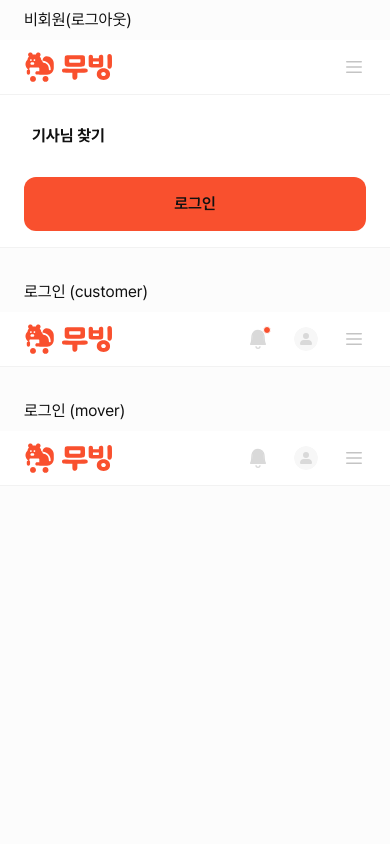
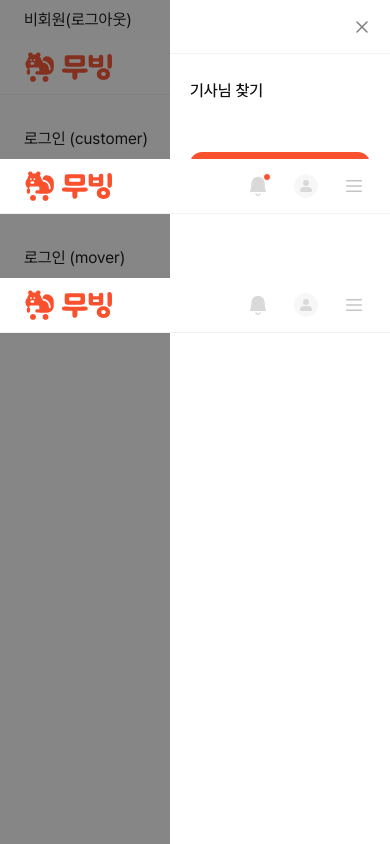
Before and after one commit to kimchanhee0309/Moving-FE-Team1, a Next.js app: page /gnb-preview in a window 390 px wide. Both pictures are taken after a click on the button 354 px from the left and 67 px from the top of the page. Built offline with nearby package versions, Linux system fonts and the light colour scheme.

Commit message:
feat: GNB 모바일 사이드 드로어 메뉴 추가

```diff
--- a/src/common/components/gnb/Gnb.tsx
+++ b/src/common/components/gnb/Gnb.tsx
@@ -6,6 +6,7 @@ import { useEffect, useId, useRef, useState } from "react";
 
 import { ROUTES } from "@/common/constants/routes";
 
+import { GnbMobileMenu } from "./GnbMobileMenu";
 import {
   GNB_DEFAULT_LOGIN_HREF,
   GNB_GUEST_NAV_ITEMS,
@@ -30,6 +31,10 @@ export function Gnb(props: GnbProps) {
     : GNB_GUEST_NAV_ITEMS;
 
   const handleCloseMenu = () => setIsMenuOpen(false);
+  const handleDismissMenu = () => {
+    setIsMenuOpen(false);
+    menuButtonRef.current?.focus();
+  };
   const handleToggleMenu = () => setIsMenuOpen((prev) => !prev);
 
   useEffect(() => {
@@ -43,8 +48,7 @@ export function Gnb(props: GnbProps) {
 
     function handleKeyDown(event: KeyboardEvent) {
       if (event.key === "Escape") {
-        setIsMenuOpen(false);
-        menuButtonRef.current?.focus();
+        handleDismissMenu();
       }
     }
 
@@ -177,36 +181,15 @@ export function Gnb(props: GnbProps) {
       </div>
 
       {isMenuOpen && (
-        <nav
-          id={menuId}
-          aria-label="전체 메뉴"
-          className="flex flex-col gap-4 border-t border-(--line-100) bg-(--gray-50) px-6 py-4 md:px-10 lg:hidden"
-        >
-          <ul className="m-0 flex list-none flex-col gap-1 p-0">
-            {navItems.map((item, index) => (
-              <li key={item.href}>
-                <Link
-                  ref={index === 0 ? firstMobileNavLinkRef : undefined}
-                  href={item.href}
-                  onClick={handleCloseMenu}
-                  className={`text-lg-bold block rounded-lg px-2 py-3 text-(--black-500) no-underline hover:bg-(--background-200) ${FOCUS_RING}`}
-                >
-                  {item.label}
-                </Link>
-              </li>
-            ))}
-          </ul>
-
-          {!props.isAuthenticated && (
-            <Link
-              href={loginHref}
-              onClick={handleCloseMenu}
-              className={`text-lg-semibold block rounded-xl bg-(--primary-400) px-4 py-3.5 text-center text-(--gray-50) no-underline hover:bg-(--primary-500) ${FOCUS_RING}`}
-            >
-              로그인
-            </Link>
-          )}
-        </nav>
+        <GnbMobileMenu
+          menuId={menuId}
+          navItems={navItems}
+          isAuthenticated={!!props.isAuthenticated}
+          loginHref={loginHref}
+          firstNavLinkRef={firstMobileNavLinkRef}
+          onNavigate={handleCloseMenu}
+          onClose={handleDismissMenu}
+        />
       )}
     </header>
   );
--- /dev/null
+++ b/src/common/components/gnb/GnbMobileMenu.tsx
@@ -0,0 +1,115 @@
+import Image from "next/image";
+import Link from "next/link";
+import { useEffect, useRef } from "react";
+
+import type { GnbMobileMenuProps } from "./gnb.types";
+
+const FOCUS_RING =
+  "outline-none focus-visible:outline-2 focus-visible:outline-offset-2 focus-visible:outline-(--black-400)";
+
+const FOCUSABLE_SELECTOR = "a[href], button:not([disabled])";
+
+export function GnbMobileMenu({
+  menuId,
+  navItems,
+  isAuthenticated,
+  loginHref,
+  firstNavLinkRef,
+  onNavigate,
+  onClose,
+}: GnbMobileMenuProps) {
+  const panelRef = useRef<HTMLDivElement>(null);
+
+  useEffect(() => {
+    const previousOverflow = document.body.style.overflow;
+    document.body.style.overflow = "hidden";
+
+    return () => {
+      document.body.style.overflow = previousOverflow;
+    };
+  }, []);
+
+  useEffect(() => {
+    function handleTabKey(event: KeyboardEvent) {
+      if (event.key !== "Tab") return;
+
+      const panel = panelRef.current;
+      if (!panel) return;
+
+      const focusable = panel.querySelectorAll<HTMLElement>(FOCUSABLE_SELECTOR);
+      if (focusable.length === 0) return;
+
+      const first = focusable[0];
+      const last = focusable[focusable.length - 1];
+
+      if (event.shiftKey && document.activeElement === first) {
+        event.preventDefault();
+        last.focus();
+      } else if (!event.shiftKey && document.activeElement === last) {
+        event.preventDefault();
+        first.focus();
+      }
+    }
+
+    document.addEventListener("keydown", handleTabKey);
+    return () => document.removeEventListener("keydown", handleTabKey);
+  }, []);
+
+  return (
+    <div id={menuId} className="fixed inset-0 lg:hidden">
+      <div
+        aria-hidden="true"
+        onClick={onClose}
+        className="absolute inset-0 cursor-default bg-(--black-500)/50"
+      />
+
+      <div
+        ref={panelRef}
+        role="dialog"
+        aria-modal="true"
+        aria-label="전체 메뉴"
+        className="absolute inset-y-0 right-0 flex w-55 max-w-[85vw] flex-col overflow-y-auto bg-(--gray-50)"
+      >
+        <div className="flex h-13.5 shrink-0 items-center justify-end border-b border-(--line-100) px-4">
+          <button
+            type="button"
+            onClick={onClose}
+            aria-label="메뉴 닫기"
+            className={`inline-flex size-6 cursor-pointer items-center justify-center border-0 bg-transparent p-0 ${FOCUS_RING}`}
+          >
+            <Image src="/images/gnb/icon-x.svg" alt="" width={24} height={24} className="size-6" />
+          </button>
+        </div>
+
+        <nav className="flex flex-col">
+          <ul className="m-0 flex list-none flex-col p-0">
+            {navItems.map((item, index) => (
+              <li key={item.href}>
+                <Link
+                  ref={index === 0 ? firstNavLinkRef : undefined}
+                  href={item.href}
+                  onClick={onNavigate}
+                  className={`text-lg-medium block px-5 py-6 text-(--black-500) no-underline hover:bg-(--background-200) ${FOCUS_RING}`}
+                >
+                  {item.label}
+                </Link>
+              </li>
+            ))}
+          </ul>
+
+          {!isAuthenticated && (
+            <div className="px-5 py-6">
+              <Link
+                href={loginHref}
+                onClick={onNavigate}
+                className={`text-lg-semibold block rounded-xl bg-(--primary-400) px-4 py-3.5 text-center text-(--gray-50) no-underline hover:bg-(--primary-500) ${FOCUS_RING}`}
+              >
+                로그인
+              </Link>
+            </div>
+          )}
+        </nav>
+      </div>
+    </div>
+  );
+}
```
Also changed, not shown: src/common/components/gnb/gnb.types.ts (+32 -0 lines), public/images/gnb/icon-x.svg (added).
